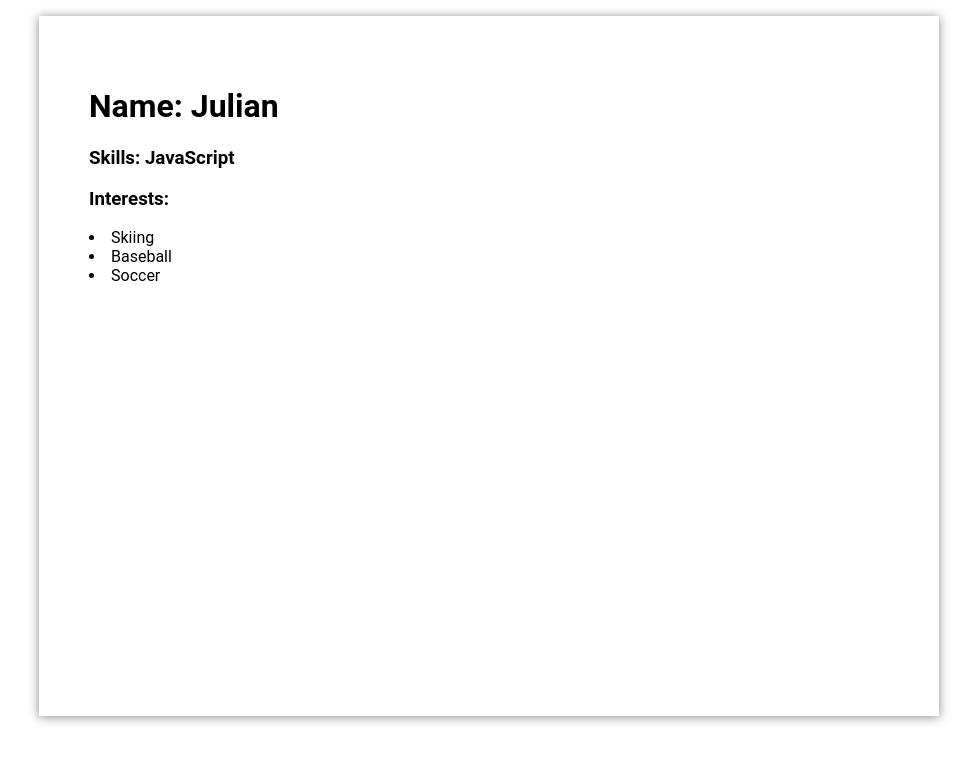
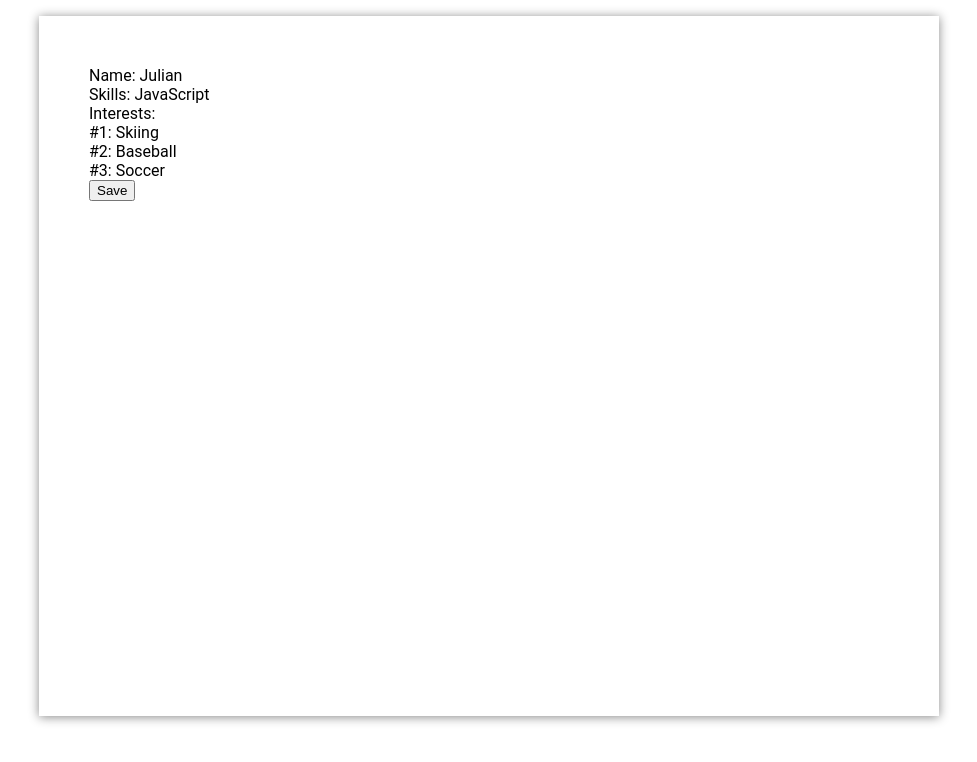
Before and after one commit to mtoasis/fwjb, a React (Create React App) app: page / in a window 1280 px wide. Both pictures are taken after a click on the element 630 px from the left and 161 px from the top of the page. Shown: the top 762 px of the page, without its empty margins (151-1128 px from the left). Built offline with nearby package versions, Linux system fonts and the light colour scheme.

Commit message:
v 0.07
Updates:
-User can edit their information on user-page (in-place editable field by double clicking item)

```diff
--- /dev/null
+++ b/src/component/user-page-item/user-page-item.component.jsx
@@ -0,0 +1,29 @@
+import React, { Fragment } from 'react'
+import { UserPageItemContainer } from './user-page-item.styles'
+
+const UserPageItem = ({ name, label, initialValue, updatedValue, onChange, handleField, fieldStatus, id }) => {
+
+    return (
+        <UserPageItemContainer>
+            {fieldStatus ?
+                <Fragment>
+                    <span>{`${label}: `}</span>
+                    <input
+                        placeholder={updatedValue}
+                        value={updatedValue ? updatedValue : initialValue}
+                        name={name}
+                        id={id}
+                        onChange={(event) => onChange(event)}
+                    />
+                </Fragment>
+                :
+                <span onDoubleClick={() => handleField()}>
+                    {`${label}: ${updatedValue ? updatedValue : initialValue}`}
+                </span>
+            }
+        </UserPageItemContainer>
+    )
+
+}
+
+export default UserPageItem
--- /dev/null
+++ b/src/component/user-page-item/user-page-item.styles.js
@@ -0,0 +1,5 @@
+import styled from 'styled-components'
+
+export const UserPageItemContainer = styled.div`
+    display:block;
+`
--- a/src/pages/user-page/user-page.component.jsx
+++ b/src/pages/user-page/user-page.component.jsx
@@ -4,38 +4,45 @@ import React, { useEffect, useState } from 'react'
 import { connect } from 'react-redux'
 import { selectUserId, selectUserList } from '../../redux/user/user.selectors'
 import { importUserlistStart, changeUserinfoStart } from '../../redux/user/user.action'
+import UserPageItem from '../../component/user-page-item/user-page-item.component'
 
 const UserPage = ({ userList, importUserlistStart, userInfo, changeUserinfoStart }) => {
 
-    useEffect(() =>
-        initialLoading(), []
+    useEffect(() => {
+        const initialLoading = async () => {
+            await importUserlistStart("");
+        }
+        initialLoading()
+
+    },
+        []
     )
 
     const [fieldStatus, setFieldStatus] = useState(false);
-    const [newUserName, setNewUserName] = useState(userInfo.userName)
+    const [newUserInfo, setNewUserInfo] = useState({})
 
-    const initialLoading = () => {
-        if (!userList.length) {
-           importUserlistStart("")
+    const handleField = () => {
+        if (!newUserInfo.length) {
+            Object.assign(newUserInfo, userInfo);
         }
-
-    }
-
-    const handleField = ()=>{
         setFieldStatus(!fieldStatus);
     }
 
-    const handleChange =()=>{
-        let newUserInfo = userInfo;
-        newUserInfo.userName = newUserName
-
-        changeUserinfoStart(newUserInfo, userList)
-        setFieldStatus(!fieldStatus)
+    const handleSubmit = () => {
+        changeUserinfoStart(newUserInfo, userList);
+        setFieldStatus(!fieldStatus);
     }
 
-    const handleUpdateUserInfo = (event) =>{
-        const {value} = event.target;
-        setNewUserName(value)
+    const handleUpdateUserInfo = (event) => {
+        const { name, value, id } = event.target;
+
+        if (id) {
+            let newInterests = newUserInfo.interests;
+            newInterests[id] = value;
+            setNewUserInfo({ ...newUserInfo, [name]: newInterests });
+            return;
+        }
+        setNewUserInfo({ ...newUserInfo, [name]: value });
     }
 
 
@@ -44,30 +51,48 @@ const UserPage = ({ userList, importUserlistStart, userInfo, changeUserinfoStart
             <div>...loading...</div>
         )
     } else {
-        const {userName, skills, interests} = userInfo;
+        const { userName, skills, interests } = userInfo;
 
         return (
 
             <div>
-                {/* {console.log(userInfoState)} */}
-                {fieldStatus?
-                <div>
-                    <input
-                    placeholder={userName}
-                    value={newUserName}
-                    onChange={handleUpdateUserInfo}/>
-                    <button onClick={()=>handleChange()}>Save</button>
-                </div>
-                :
-                <h1 onDoubleClick={()=>handleField()}>{`Name: ${userName}`}</h1>}
-
-                <h3>{`Skills: ${skills}`}</h3>
-                <h3>{`Interests: `}</h3>
+                <UserPageItem
+                    name={'userName'}
+                    label={'Name'}
+                    initialValue={userName}
+                    updatedValue={newUserInfo.userName}
+                    onChange={handleUpdateUserInfo}
+                    handleField={handleField}
+                    fieldStatus={fieldStatus}
+                />
+                <UserPageItem
+                    name={'skills'}
+                    label={'Skills'}
+                    initialValue={skills}
+                    updatedValue={newUserInfo.skills}
+                    onChange={handleUpdateUserInfo}
+                    handleField={handleField}
+                    fieldStatus={fieldStatus}
+                />
+                <span>{`Interests: `}</span>
 
                 {interests.map((interest, i) =>
-                    <li key={i}>{interest}</li>
-                )}
-            </div>
+                    <div key={i}>
+                        <UserPageItem
+                            name={'interests'}
+                            label={`#${i + 1}`}
+                            id={i}
+                            initialValue={interest}
+                            updatedValue={newUserInfo.length ? newUserInfo.interests[i] : interests[i]}
+                            onChange={handleUpdateUserInfo}
+                            handleField={handleField}
+                            fieldStatus={fieldStatus}
+                        />
+                    </div>
+                )
+                }
+                <button onClick={() => handleSubmit()}>Save</button>
+            </div >
         )
     }
 }
@@ -82,4 +107,4 @@ const mapDispatchToProps = dispatch => ({
     changeUserinfoStart: (userInfo, userList) => dispatch(changeUserinfoStart(userInfo, userList))
 });
 
-export default connect(mapStateToProps, mapDispatchToProps)(UserPage)
+export default connect(mapStateToProps, mapDispatchToProps)(UserPage);
--- a/src/redux/user/user.sagas.js
+++ b/src/redux/user/user.sagas.js
@@ -29,8 +29,7 @@ export function* importUserlist({payload}){
 export function* changeUserinfo({payload: {userInfo, userList}}){
     try{
         let result = [];
-        result = userList.filter(element => element.id !== userInfo.id)
-        result.push(userInfo)
+        result = userList.map(element=>element.id === userInfo.id? Object.assign(element, userInfo):element)
         yield put(changeUserinfoSuccess(result));
     }
     catch(error){
```
